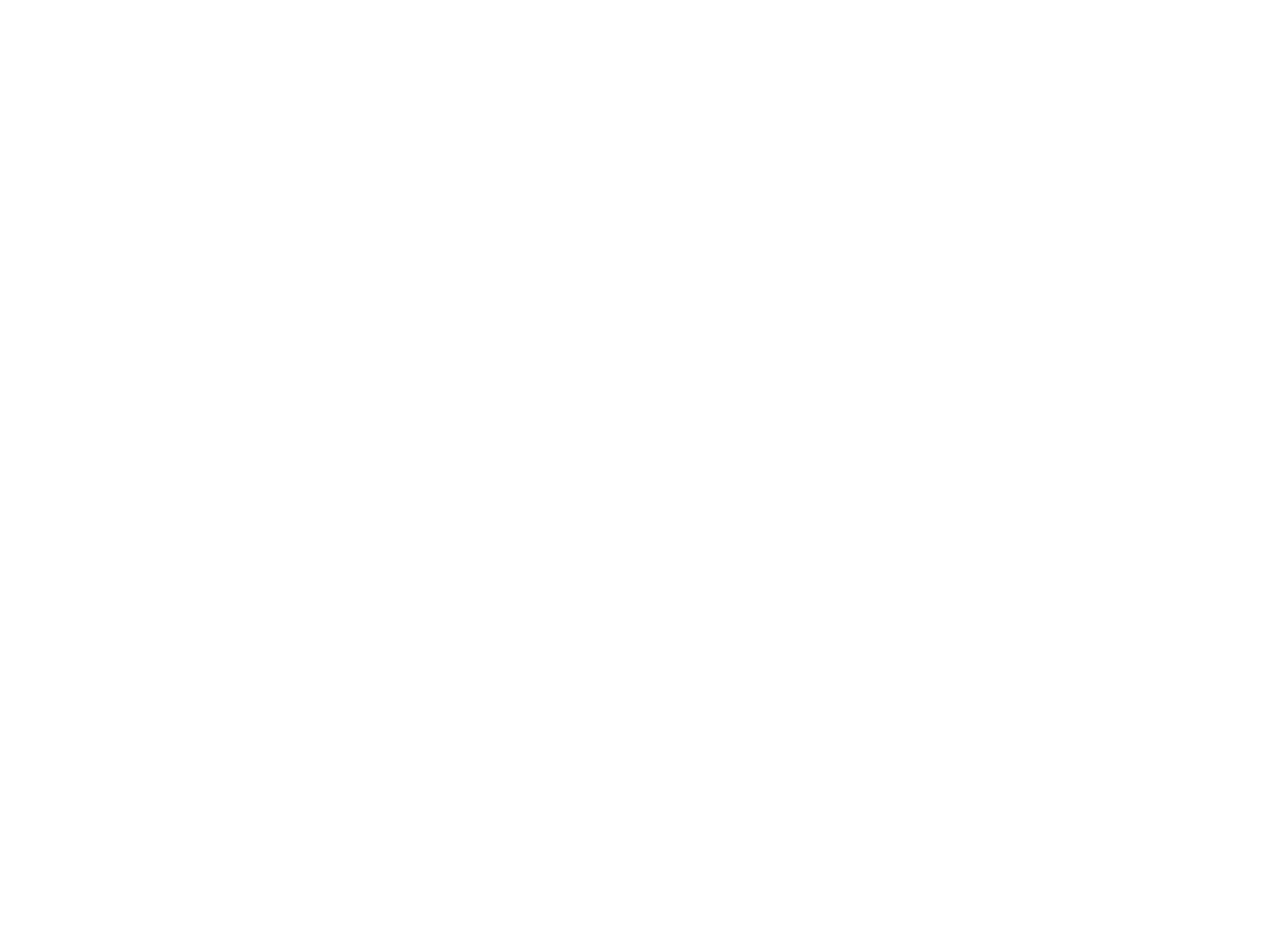
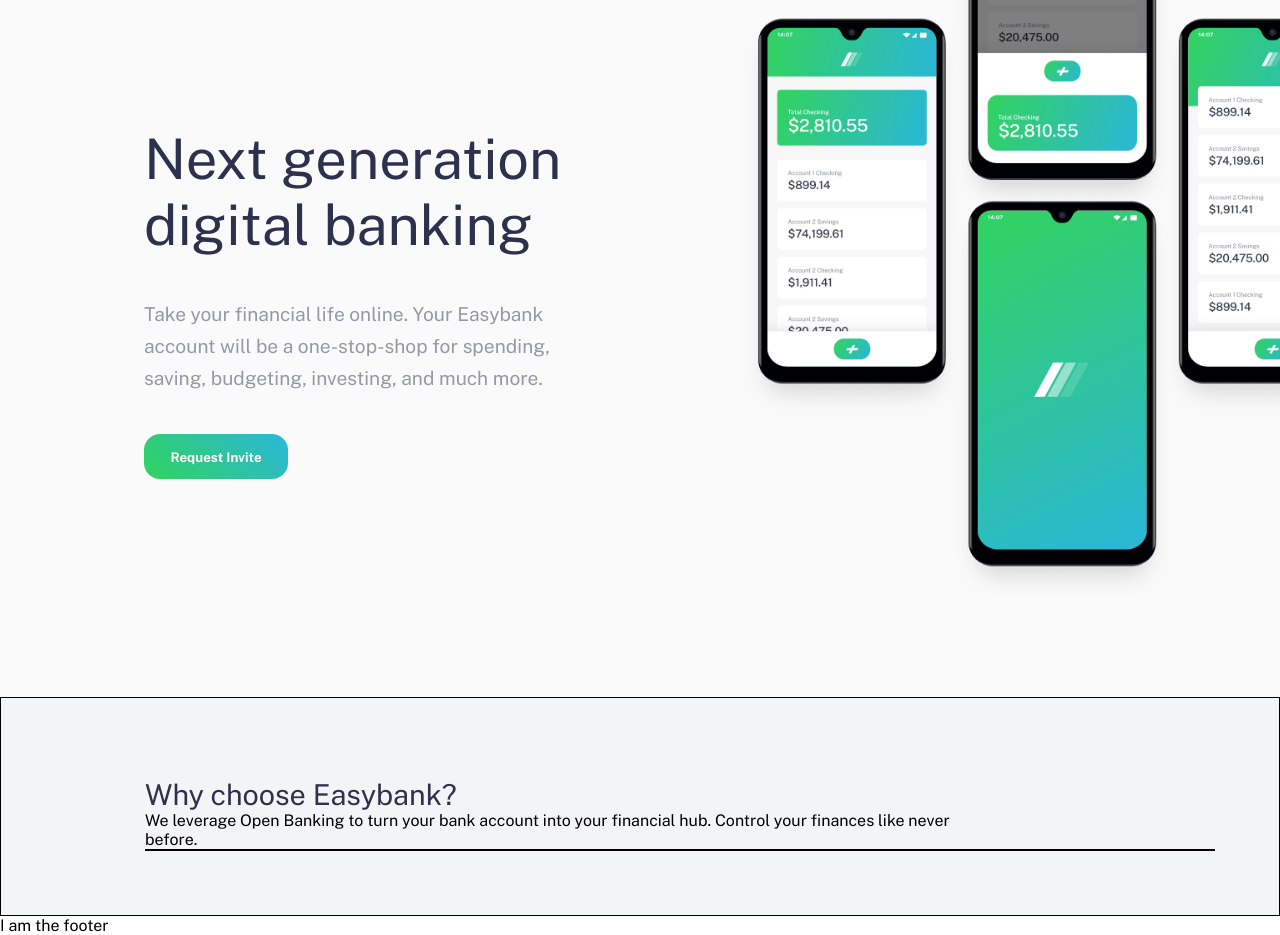
Before and after one commit to youngancient/easybank, a React (Vite) app: page / in a window 1280 px wide. Shown: the part 200-1135 px from the top of the page. Before the commit the page ends 800 px from the top, so only its background shows below. Built offline with nearby package versions, Linux system fonts and the light colour scheme.

Commit message:
completed hero

```diff
--- a/src/App.css
+++ b/src/App.css
@@ -2,8 +2,6 @@
 .desktop{
   display: none;
 }
-
-
 @media screen and (min-width:728px) {
   .mobile{
     display: none;
--- a/src/Components/Button/style.css
+++ b/src/Components/Button/style.css
@@ -2,7 +2,7 @@
 
 button{
     width: 9rem;
-    height: 40px;
+    height: 45px;
     outline: 0;
     border: 0;
     border-radius: 16px;
--- a/src/Components/Header/Header.jsx
+++ b/src/Components/Header/Header.jsx
@@ -9,7 +9,7 @@
 
   return (
     <header>
-      <div className="header bdr">
+      <div className="header">
         <div className="logo">
           <img src="/assets/logo.svg" alt="logo" className="" />
         </div>
--- a/src/Components/Header/style.css
+++ b/src/Components/Header/style.css
@@ -22,9 +22,17 @@
 .tiles svg{
     transition: 0.5s;
 }
+.desktop-navlinks a:hover{
+    color: hsl(233, 26%, 24%);
+}
 @media screen and (min-width: 728px) {
     .header{
         height: auto;
+    }
+    .logo{
+        width: 20%;
+        display: flex;
+        justify-content: right;
     }
     .desktop{
         display: block;
--- a/src/Components/Main/Main.jsx
+++ b/src/Components/Main/Main.jsx
@@ -1,9 +1,48 @@
+import "./style.css";
+import Button from "../Button/Button";
+import Reason from "../Reason/Reason";
+
 const Main = () => {
-    return (
-        <main className="bdr">
-            I am the main
-        </main>
-     );
-}
+  return (
+    <main className="">
+      <div className="hero">
+        <div className="hero-img">
+          <img src="/assets/image-mockups.png" alt="phones" />
+        </div>
+        <div className="hero-txt">
+          <div className="words">
+            <h1 style={{ marginTop: "0px" }}>
+              Next generation digital banking
+            </h1>
+            <p className="">
+              Take your financial life online. Your Easybank account will be a
+              one-stop-shop for spending, saving, budgeting, investing, and much
+              more.
+            </p>
+            <Button />
+          </div>
+        </div>
+      </div>
+      <section className="bdr s-reasons">
+        <div className="section">
+          <div className="cont">
+            <div className="heading">
+              <h2>Why choose Easybank?</h2>
+              <p>
+                We leverage Open Banking to turn your bank account into your
+                financial hub. Control your finances like never before.
+              </p>
+            </div>
+            <div className="heading-empty desktop"></div>
+          </div>
+          <div className="reasons">
+            {/* use a for loop to loop over the components */}
+            <div className="reason-cont bdr"></div>
+          </div>
+        </div>
+      </section>
+    </main>
+  );
+};
 
 export default Main;
--- /dev/null
+++ b/src/Components/Main/style.css
@@ -0,0 +1,141 @@
+.hero {
+  background: hsl(0, 0%, 98%);
+}
+.desktop {
+  display: none;
+}
+.hero-img img {
+  width: 100%;
+}
+.hero-img {
+  background: url("/assets/bg-intro-mobile.svg");
+  background-position: cover;
+  background-repeat: no-repeat;
+  overflow: hidden;
+}
+.hero-img img{
+  transform: translateY(-20%);
+}
+.words h1, h2{
+  font-weight: 400;
+  color: hsl(233, 26%, 24%);
+}
+.words p{
+  color: hsl(233, 8%, 62%);
+}
+.hero-txt{
+  transform: translateY(-25%);
+  padding: 1.5rem;
+}
+.words{
+  display: flex;
+  justify-content: center;
+  align-items: center;
+  flex-direction: column;
+}
+.words p, .words h1{
+  text-align: center;
+}
+.words *{
+  margin-top: 1.5rem;
+}
+.words p{
+  line-height: 1.5rem;
+}
+.words h1{
+  width: 90%;
+}
+.s-reasons{
+  background: hsl(220, 16%, 96%);
+}
+@media screen and (min-width: 728px) {
+  .mobile {
+    display: none;
+  }
+  .desktop {
+    display: flex;
+  }
+  .hero-img {
+    background: url("/assets/bg-intro-desktop.svg");
+    background-repeat: no-repeat;
+    grid-area: img;
+    background-position: 5% 85%;
+  }
+  .hero-img img{
+    transform: translate(16%,-12%);
+  }
+  .hero-txt{
+    grid-area: txt;
+    display: flex;
+    justify-content: center;
+    transform: translateY(0%);
+    padding: 0;
+  }
+  .hero{
+    display: grid;
+    grid-template-columns: 1fr 1fr;
+    grid-template-areas: 'txt img';
+  }
+  .words{
+    padding: 1rem;
+    padding-left: 3rem;
+    width: 95%;
+    display: flex;
+    flex-direction: column;
+    justify-content: center;
+    align-items: unset;
+  }
+  .words h1{
+    width: 100%;
+  }
+  .words p, .words h1{
+    text-align: left;
+  }
+  .words *{
+    margin-top: 2rem;
+  }
+  .words p{
+    line-height: 1.5rem;
+  }
+  section{
+    padding: 1rem;
+    padding-left: 3.5rem;
+  }
+  .cont{
+    display: grid;
+    grid-template-columns: 80% 20%;
+  }
+  h1{
+    font-size: 2.5rem;
+  }
+  h2{
+    font-size: 1.8rem;
+  }
+  .heading{
+    margin-top: 1rem;
+  }
+}
+
+@media screen and (min-width: 998px) {
+  .hero-img {
+    background-position: 15% 500%;
+  }
+  .words{
+    padding-left: 6rem;
+    width: 85%;
+  }
+  .words h1{
+    font-size: 3.5rem ;
+  }
+  .words *{
+    margin-top: 2.5rem;
+  }
+  .words p{
+    line-height: 2rem;
+    font-size: 1.2rem;
+  }
+  section{
+    padding: 4rem;
+    padding-left: 9rem;
+  }
+}
--- a/src/Components/MobileMenu/style.css
+++ b/src/Components/MobileMenu/style.css
@@ -18,6 +18,7 @@
     background: #fff;
     padding: 1rem;
     border-radius: 0.5rem;
+    transition: 2s;
 
 }
 .slidein .a{
--- /dev/null
+++ b/src/Components/Reason/Reason.jsx
@@ -0,0 +1,15 @@
+import "./style.css";
+
+const Reason = () => {
+    return (
+        <div className="reason">
+            <div className="reason-img">
+                img here
+            </div>
+            <h3>Bala blue</h3>
+            <p> A town hall different from the babalu</p>
+        </div>
+     );
+}
+
+export default Reason;
```
Also changed, not shown: src/Components/Reason/style.css (added).
